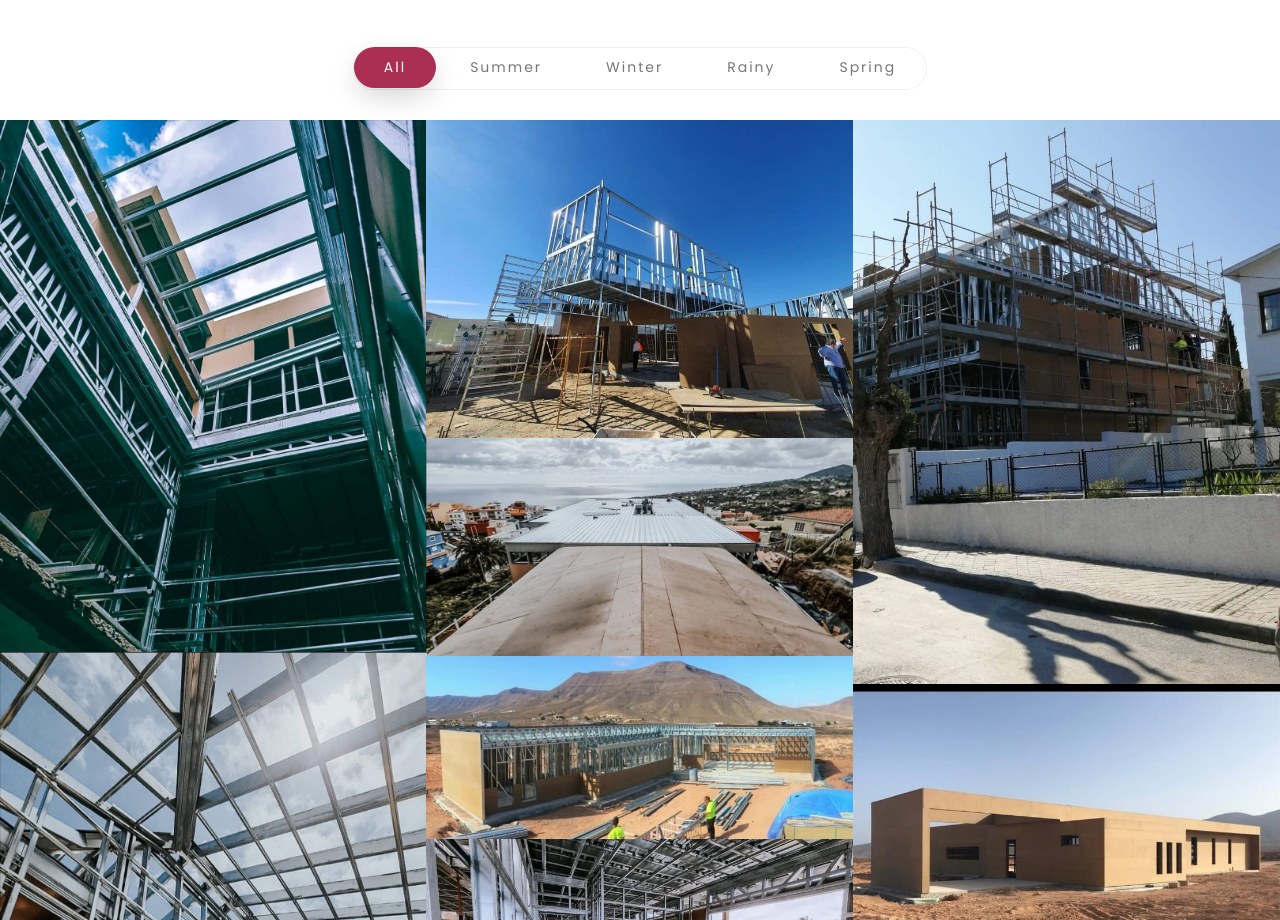
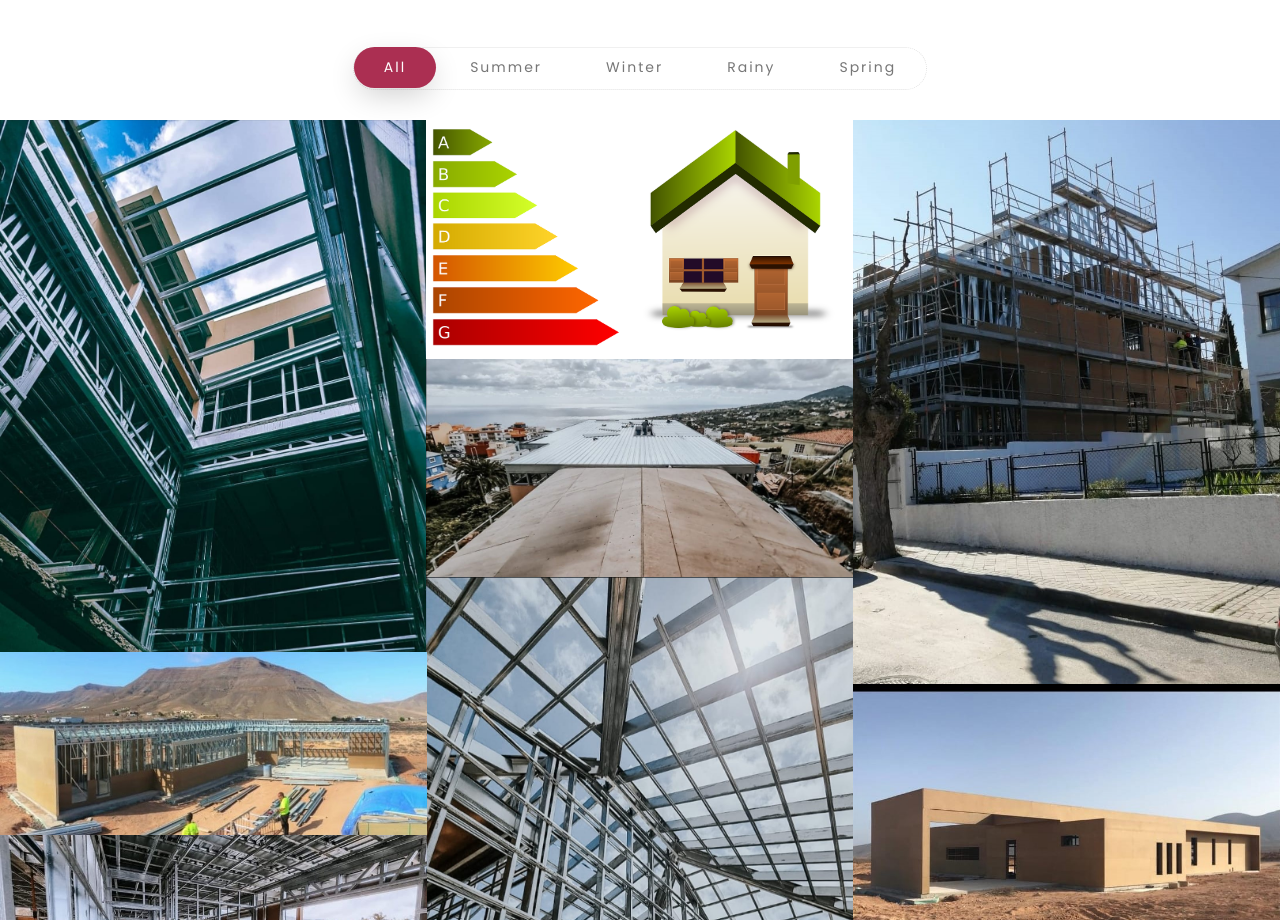
Before and after one commit to marchanteman/EcoSteel, a plain HTML site: page index.html in a window 1280 px wide. Shown: the part 2500-3420 px from the top of the page. Drawn offline with nearby package versions, Linux system fonts and the light colour scheme.

Commit message:
new images

```diff
--- a/index.html
+++ b/index.html
@@ -167,9 +167,9 @@
                     <div class="gallery no-padding col-lg-12 col-sm-12">
                         <div class="col-lg-4 col-sm-6 spring no-padding">
                             <div class="item-img">
-                                <a class="single-image" href="images/gall1.jpeg"></a>
+                                <a class="single-image" href="images/LaPalma.jpeg"></a>
                                 <div class="part-img">
-                                    <img src="images/gall1.jpeg" alt="image" />
+                                    <img src="images/LaPalma.jpeg" alt="image" />
                                     <div class="overlay-img">
                                         <h4>Spring</h4>
                                         <h6>Autumn Leaves</h6>
@@ -179,9 +179,9 @@
                         </div>
                         <div class="col-lg-4 col-sm-6 spring no-padding">
                             <div class="item-img">
-                                <a class="single-image" href="images/gall2.jpeg"></a>
+                                <a class="single-image" href="images/energy-efficiency.png"></a>
                                 <div class="part-img">
-                                    <img src="images/gall2.jpeg" alt="image" />
+                                    <img src="images/energy-efficiency.png" alt="image" />
                                     <div class="overlay-img">
                                         <h4>Spring</h4>
                                         <h6>Flower Pot</h6>
```
Also changed, not shown: images/LaPalma.jpeg (renamed from images/gall1.jpeg), images/about.jpg, images/energy-efficiency.png (added), images/gall2.jpeg (deleted).
